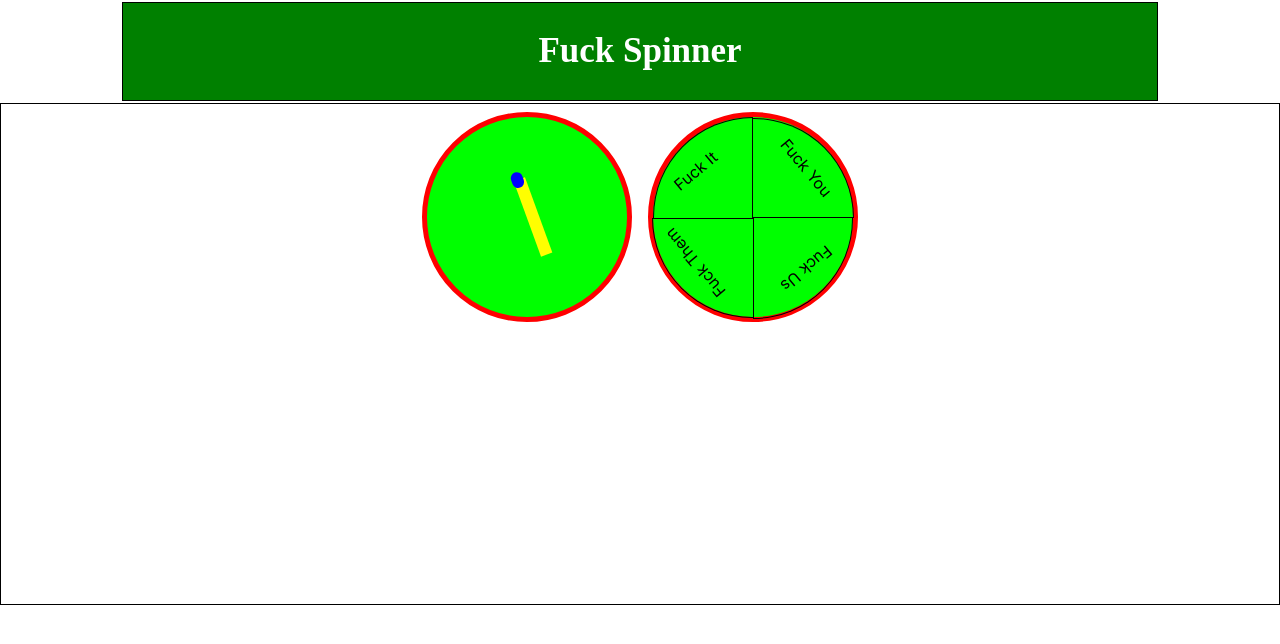
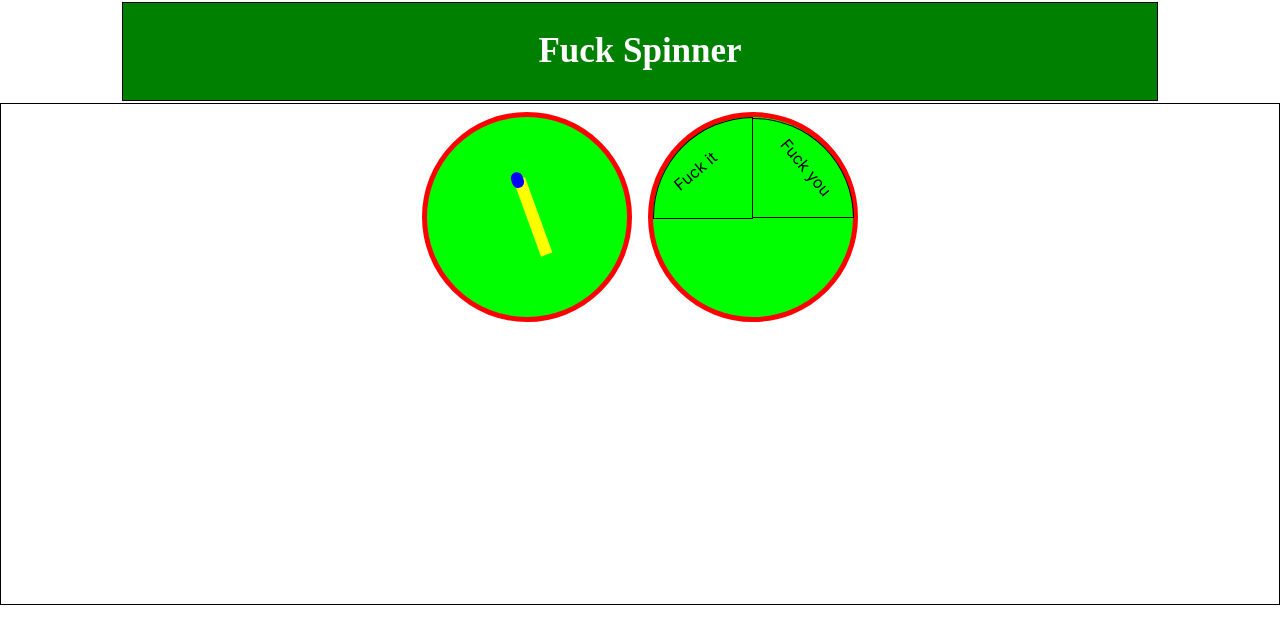
Before and after one commit to Knewmule/spinnerGame, a React (Create React App) app in the folder fuckspinner/: page / in a window 1280 px wide. Shown: the top 644 px of the page. Built offline with nearby package versions, Linux system fonts and the light colour scheme.

Commit message:
Problems with map

```diff
--- a/fuckspinner/src/Circlefucks/Circlefucks.jsx
+++ b/fuckspinner/src/Circlefucks/Circlefucks.jsx
@@ -34,40 +34,51 @@ display:flex;
   align-content:space-evenly;
   width:100%;
   height:100%;
-position:absolute;
-
+  position:absolute;
   top:50%;
-
 `
 
 
 
 export default function Circlefucks(){
 
-    const circlerotate = {
-        it:0+'deg', you:90+'deg',them:-90+'deg',us:180+'deg'
-      }
+    const circlerotate = [
+        'it',0+'deg', 'you',90+'deg','them',-90+'deg','us',180+'deg'
+    ]
     return (
 
-        <><Fucks>
-            <Drawout id={circlerotate.it}>
-            <Drawoutspan >Fuck It</Drawoutspan>
-            </Drawout>
-            <Drawout id={circlerotate.you}>
-            <Drawoutspan>Fuck You</Drawoutspan>
-            </Drawout>
-            </Fucks>
-            <Fucksr>
-            <Drawout id={circlerotate.them}>
-            <Drawoutspan>Fuck Them</Drawoutspan>
-            </Drawout>
-            <Drawout id={circlerotate.us}>
-            <Drawoutspan>Fuck Us</Drawoutspan>
-            </Drawout>
-            </Fucksr>
+            circlerotate.map((deg,i)=>{
+
+              if(i%2 && i < 4){
+                return(
+
+              <>
 
 
-        </>
+                  <Drawout key={i} id={deg}>
+                  {console.log(i, deg)}
+            <Drawoutspan key={i} >Fuck {circlerotate[i-1]}</Drawoutspan>
+            </Drawout>
+
+
+              </>
+              )
+              }else{
+                <Fucksr>
+                return (
+
+
+
+            <Drawout key={i}id={deg}>
+            <Drawoutspan key={i}>Fuck Them</Drawoutspan>
+            </Drawout>
+
+
+
+                )
+                </Fucksr>
+              }
+            })
 
     );
 }
```
